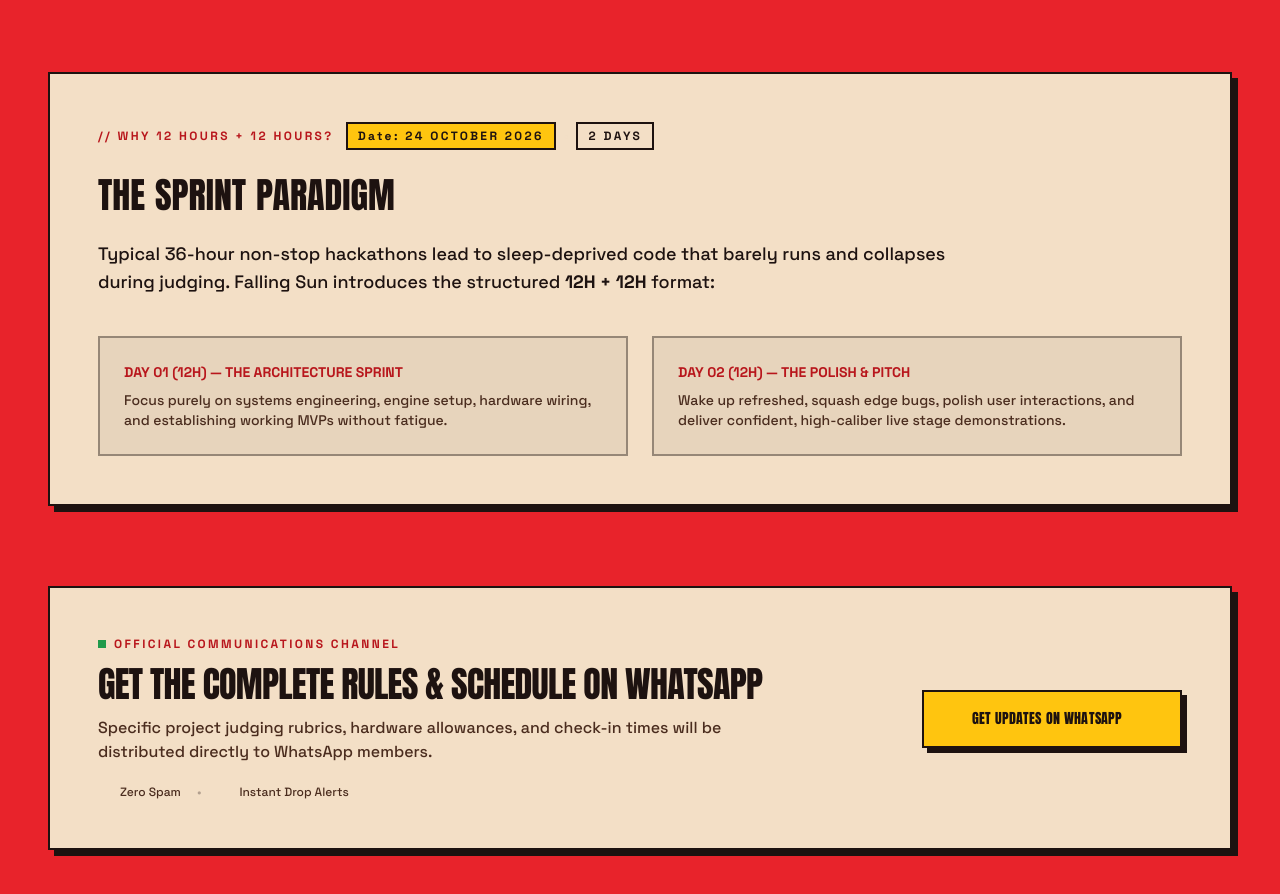
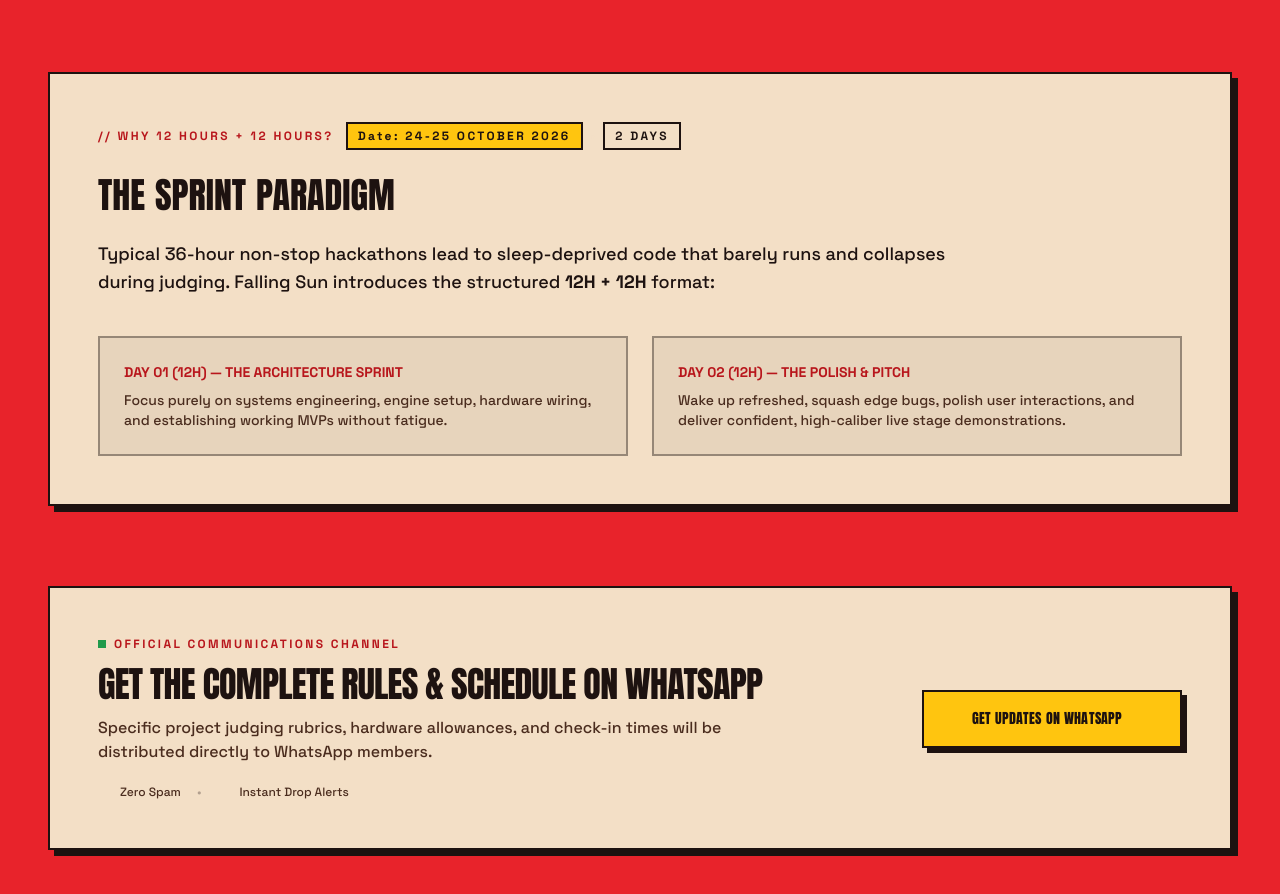
Before and after one commit to saraswatutkarsh27-cloud/Falling-Sun-, a React (Vite) app: page /about in a window 1280 px wide. Shown: the part 1266-2160 px from the top of the page. Built offline with nearby package versions, Linux system fonts and the light colour scheme; a web font is replaced by a local one.

Commit message:
feat: update event date range in EVENT_DATE_LABEL for clarity

```diff
--- a/src/data/event.ts
+++ b/src/data/event.ts
@@ -3,4 +3,4 @@
  * Edit this one line once the organizer confirms the date,
  * e.g. EVENT_DATE_LABEL = 'Date: 14 February 2026'.
  */
-export const EVENT_DATE_LABEL = 'Date: 24 OCTOBER 2026';
+export const EVENT_DATE_LABEL = 'Date: 24-25 OCTOBER 2026';
```
